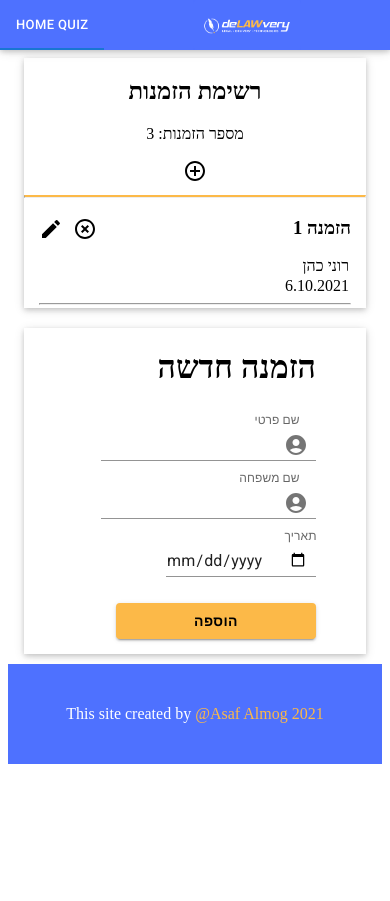
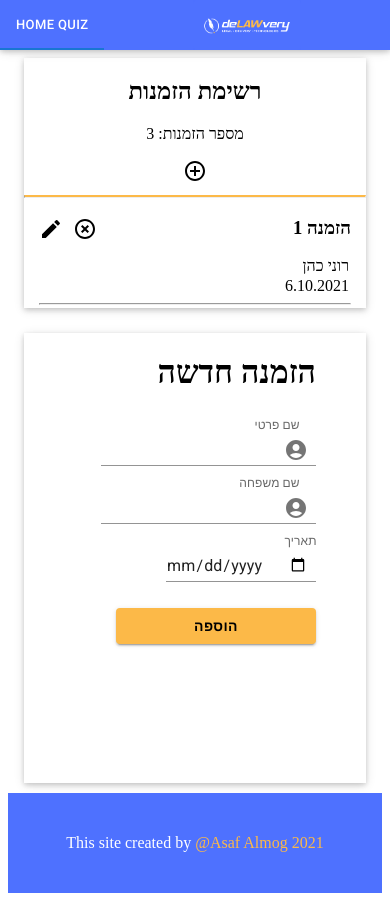
Before and after one commit to asaf6024/Reservation-System, a React (Create React App) app: page / in a window 390 px wide. Before the commit the page ends 844 px from the top, so only its background shows below. Built offline with nearby package versions, Linux system fonts and the light colour scheme; data requests are answered from the project's data file.

Commit message:
last updates

```diff
--- a/public/index.html
+++ b/public/index.html
@@ -2,14 +2,14 @@
 <html lang="en">
   <head>
     <meta charset="utf-8" />
-    <link rel="icon" href="%PUBLIC_URL%/favicon.ico" />
+    <link rel="icon" href="%PUBLIC_URL%/logo.svg" />
     <meta name="viewport" content="width=device-width, initial-scale=1" />
     <meta name="theme-color" content="#000000" />
     <meta
       name="description"
       content="Web site created using create-react-app"
     />
-    <link rel="apple-touch-icon" href="%PUBLIC_URL%/logo192.png" />
+    <link rel="apple-touch-icon" href="%PUBLIC_URL%/logo.svg" />
 
     <link rel="manifest" href="%PUBLIC_URL%/manifest.json" />
 
--- a/src/components/Edit/Edit.js
+++ b/src/components/Edit/Edit.js
@@ -10,7 +10,6 @@ import InputLabel from '@mui/material/InputLabel';
 import InputAdornment from '@mui/material/InputAdornment';
 import FormControl from '@mui/material/FormControl';
 import AccountCircle from '@mui/icons-material/AccountCircle';
-import DateRangeOutlined from '@mui/icons-material/DateRangeOutlined';
 import Button from '@mui/material/Button';
 
 
@@ -131,7 +130,7 @@ const Edit = ({ reservationSelected, isUpdate, setIsUpdate, setReservations, res
     }
 
     return (
-        <Grid container lg={8} md={8} sm={8} xs={12} className='editRow'>
+        <Grid item lg={8} md={8} sm={8} xs={12} className='editRow'>
 
             <form onSubmit={updateOrAddReservation}>
 
@@ -204,7 +203,6 @@ const Edit = ({ reservationSelected, isUpdate, setIsUpdate, setReservations, res
                             onChange={e => setDateOfReservation(e.target.value)}
                             startAdornment={
                                 <InputAdornment position="start">
-                                    {/* <DateRangeOutlined /> */}
                                 </InputAdornment>
                             }
                         />
--- a/src/components/Edit/edit.css
+++ b/src/components/Edit/edit.css
@@ -1,12 +1,13 @@
 .editRow {
   position: relative;
-  /* margin-bottom: 50px; */
 }
 form {
+  height: 450px;
   width: 90%;
-  margin: auto;
-  height: 100%;
-  box-shadow: 0 2px 5px 0 rgb(0 0 0 / 16%), 0 2px 10px 0 rgb(0 0 0 / 12%) !important;
+  margin-bottom: 50px;
+  overflow: auto;
+  margin: 0 25px 0 5px;
+  box-shadow: 0 2px 5px 0 rgb(0 0 0 / 16%), 0 2px 10px 0 rgb(0 0 0 / 12%);
 }
 form .labelForm {
   right: -50px !important;
@@ -31,8 +32,12 @@ form .formButton button {
   width: 200px;
 }
 @media only screen and (max-width: 600px) {
+  .editRow {
+    margin-top: 25px !important;
+  }
   form {
     width: 100%;
+    margin: auto;
   }
   form .formButton {
     margin-bottom: 15px;
--- a/src/components/Footer/Footer.js
+++ b/src/components/Footer/Footer.js
@@ -4,7 +4,7 @@ import './footer.css'
 const Footer = () => {
     return (
         <div className="footer">
-            <p>This site created by <a href='https://www.linkedin.com/in/asaf-almog-b94904117/' target='_blank'>@Asaf Almog 2021</a></p>
+            <p>This site created by <a href='https://www.linkedin.com/in/asaf-almog-b94904117/' target='_blank' rel="noreferrer">@Asaf Almog 2021</a></p>
         </div>
     )
 }
--- a/src/components/Nav/Nav.js
+++ b/src/components/Nav/Nav.js
@@ -30,7 +30,7 @@ const Nav = () => {
         <Box sx={{ width: '100%' }} className='nav'>
             <Tabs value={value} onChange={handleChange} aria-label="nav tabs example">
                 <LinkTab label="Home Quiz" href="/" className='navItem' />
-                <img src='/Group.png' className='grpupImage' />
+                <img src='/Group.png' className='grpupImage' alt='group' />
             </Tabs>
         </Box>
     );
--- a/src/components/Reservations/Reservation/Reservation.js
+++ b/src/components/Reservations/Reservation/Reservation.js
@@ -30,7 +30,7 @@ const Reservation = ({ setReservations, reservations, getSelectedReservation, se
                         onClick={() => deleteReservation(res.id)}
                         titleAccess='מחיקה'
                     />
-                    <EditIcon Rounded
+                    <EditIcon
                         onClick={() => getSelectedReservation(res)}
                         titleAccess='עריכה'
                     />
--- a/src/components/Reservations/Reservations.js
+++ b/src/components/Reservations/Reservations.js
@@ -1,4 +1,4 @@
-import React, { useEffect, useState } from 'react'
+import React from 'react'
 //css
 import './reservations.css'
 
```
Also changed, not shown: public/logo.svg (renamed from src/logo.svg).
